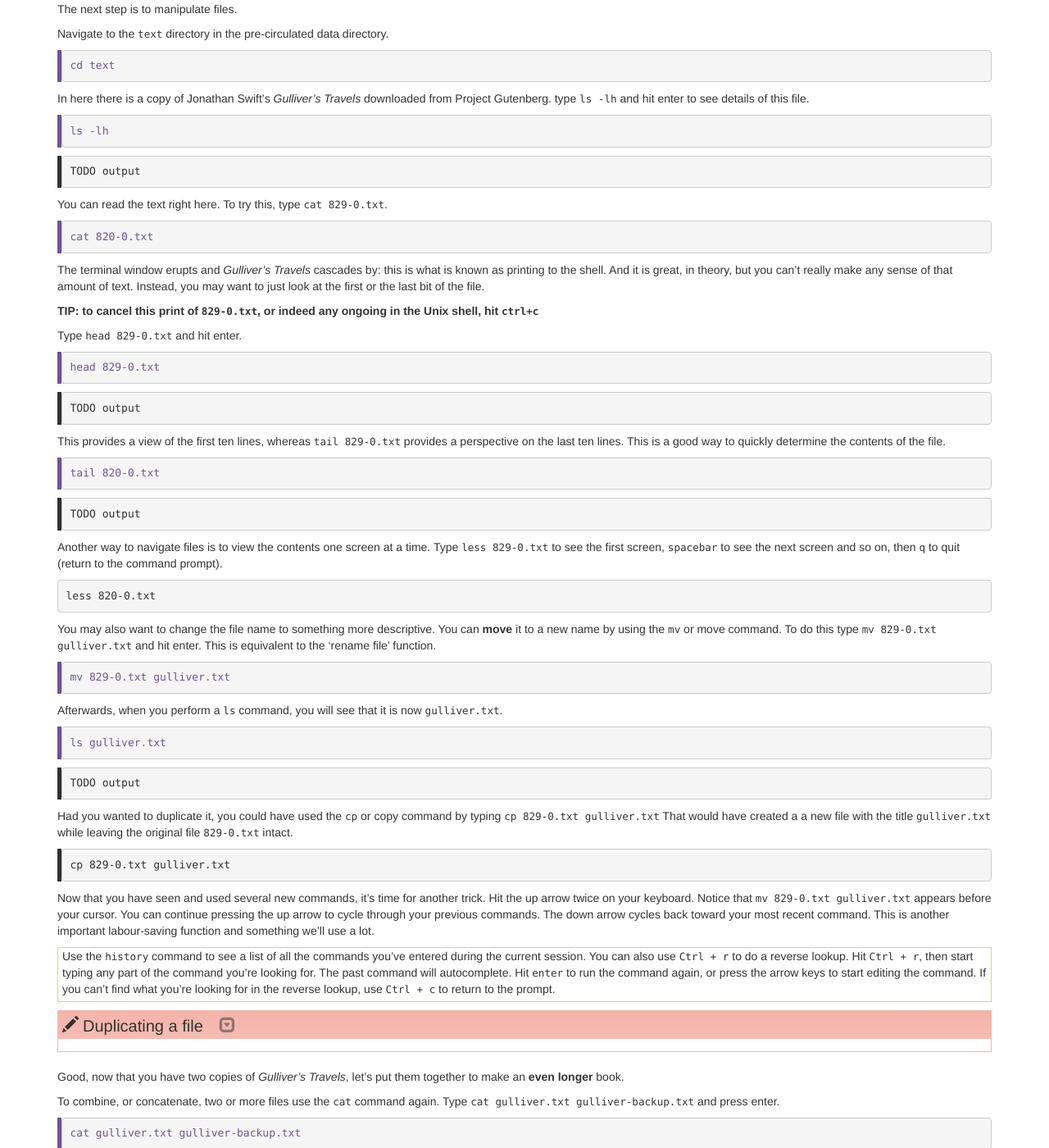
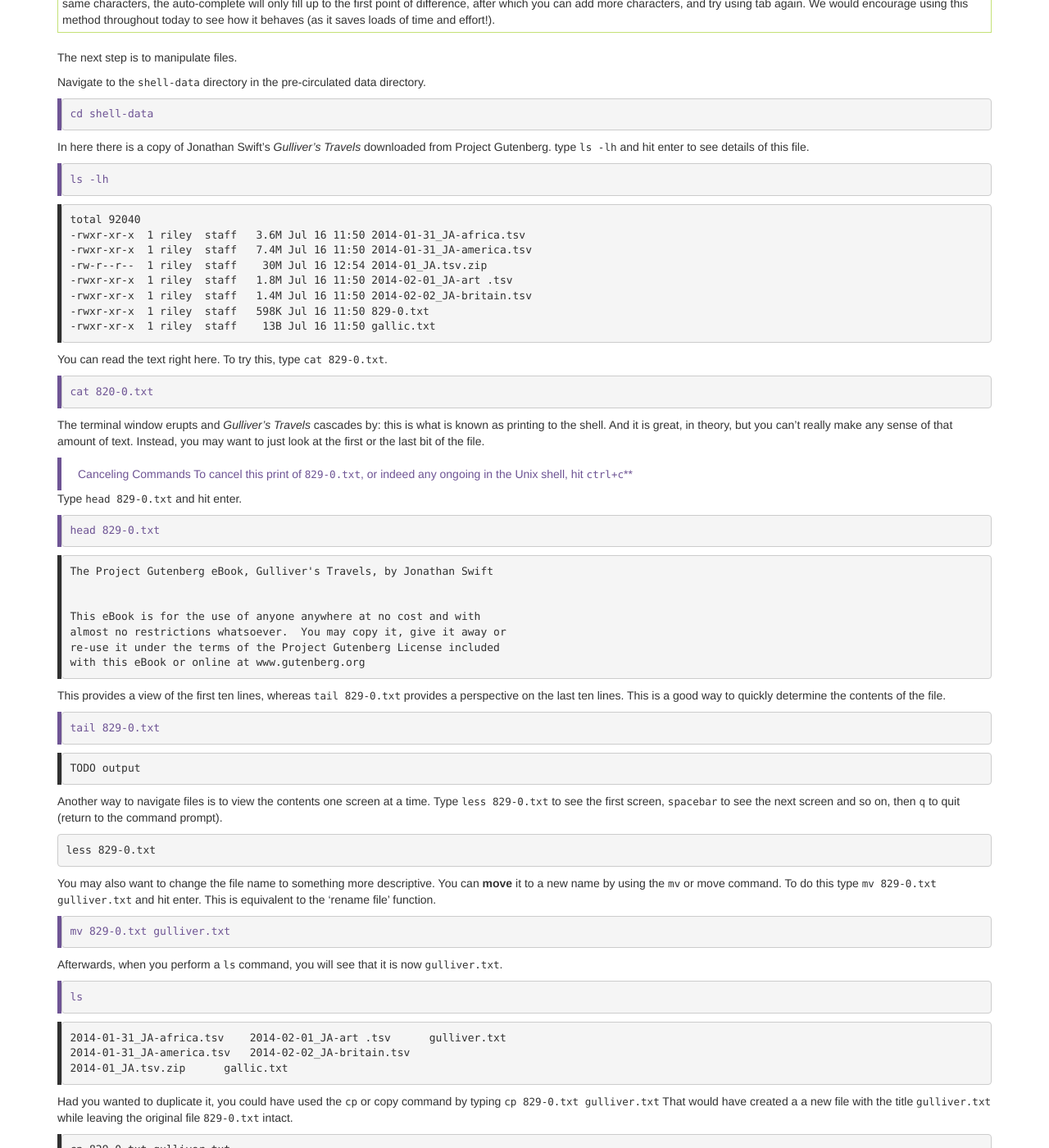
Before and after one commit to ucsdlib/library-bash, a Jekyll site: the page built from _episodes/01-intro-shell.md, in a window 1280 px wide and 1400 px high, scrolled down 11194 px. Shown: the whole window at 82% size. Built offline with Jekyll 4.4.1, drawn with Linux system fonts in a browser that asks for light colours; some of the changed text lies outside the part shown.

Commit message:
cleaning up ep 1

```diff
--- a/_episodes/01-intro-shell.md
+++ b/_episodes/01-intro-shell.md
@@ -665,8 +665,10 @@ pwd
 ~~~
 
 ~~~
+/Users/riley
+~~~
 {: .output}
-~~~
+
 
 Now type `mkdir firstdir` and hit enter. This used the `mkdir` command (meaning 'make directories') to create a directory named 'firstdir'. Then move into that directory using the `cd` command.
 
@@ -681,19 +683,21 @@ To navigate to the `firstdir` directory you could type `cd firstdir`.
 Alternatively, you could type `cd f` and then hit tab
 You will notice that the interface completes the line to `cd firstdir`.
 
-**Hitting tab at any time within the shell will prompt it to attempt to auto-complete
-the line based on the files or sub-directories in the current directory.
-Where two or more files have the same characters, the auto-complete will only fill up to the
-first point of difference, after which you can add more characters, and
-try using tab again. We would encourage using this method throughout
-today to see how it behaves (as it saves loads of time and effort!).**
+> ## Tab for Auto-complete
+>Hitting tab at any time within the shell will prompt it to attempt to auto-complete
+>the line based on the files or sub-directories in the current directory.
+>Where two or more files have the same characters, the auto-complete will only fill up to the
+>first point of difference, after which you can add more characters, and
+>try using tab again. We would encourage using this method throughout
+>today to see how it behaves (as it saves loads of time and effort!).
+{: .callout}
 
 The next step is to manipulate files.
 
-Navigate to the `text` directory in the pre-circulated data directory.
+Navigate to the `shell-data` directory in the pre-circulated data directory.
 
 ~~~
-cd text
+cd shell-data
 ~~~
 {: .source}
 
@@ -706,7 +710,14 @@ ls -lh
 {: .source}
 
 ~~~
-TODO output
+total 92040
+-rwxr-xr-x  1 riley  staff   3.6M Jul 16 11:50 2014-01-31_JA-africa.tsv
+-rwxr-xr-x  1 riley  staff   7.4M Jul 16 11:50 2014-01-31_JA-america.tsv
+-rw-r--r--  1 riley  staff    30M Jul 16 12:54 2014-01_JA.tsv.zip
+-rwxr-xr-x  1 riley  staff   1.8M Jul 16 11:50 2014-02-01_JA-art .tsv
+-rwxr-xr-x  1 riley  staff   1.4M Jul 16 11:50 2014-02-02_JA-britain.tsv
+-rwxr-xr-x  1 riley  staff   598K Jul 16 11:50 829-0.txt
+-rwxr-xr-x  1 riley  staff    13B Jul 16 11:50 gallic.txt
 ~~~
 {: .output}
 
@@ -723,7 +734,9 @@ The terminal window erupts and *Gulliver's Travels* cascades by: this is what is
 And it is great, in theory, but you can't really make any sense of that amount of text.
 Instead, you may want to just look at the first or the last bit of the file.
 
-**TIP: to cancel this print of `829-0.txt`, or indeed any ongoing in the Unix shell, hit `ctrl+c`**
+>Canceling Commands
+>To cancel this print of `829-0.txt`, or indeed any ongoing in the Unix shell, hit `ctrl+c`**
+{: .source}
 
 Type `head 829-0.txt` and hit enter.
 
@@ -733,7 +746,13 @@ head 829-0.txt
 {: .source}
 
 ~~~
-TODO output
+The Project Gutenberg eBook, Gulliver's Travels, by Jonathan Swift
+
+
+This eBook is for the use of anyone anywhere at no cost and with
+almost no restrictions whatsoever.  You may copy it, give it away or
+re-use it under the terms of the Project Gutenberg License included
+with this eBook or online at www.gutenberg.org
 ~~~
 {: .output}
 
@@ -742,7 +761,7 @@ This provides a view of the first ten lines,
 whereas `tail 829-0.txt` provides a perspective on the last ten lines.
 This is a good way to quickly determine the contents of the file.
 ~~~
-tail 820-0.txt
+tail 829-0.txt
 ~~~
 {: .source}
 
@@ -757,8 +776,9 @@ Type `less 829-0.txt` to see the first screen, `spacebar` to see the
 next screen and so on, then `q` to quit (return to the command prompt).
 
 ~~~
-less 820-0.txt
+less 829-0.txt
 ~~~
+{: .bash}
 
 You may also want to change the file name to something more descriptive.
 You can **move** it to a new name by using the `mv` or move command.
@@ -772,12 +792,14 @@ mv 829-0.txt gulliver.txt
 Afterwards, when you perform a `ls` command, you will see that it is now `gulliver.txt`.
 
 ~~~
-ls gulliver.txt
+ls
 ~~~
 {: .source}
 
 ~~~
-TODO output
+2014-01-31_JA-africa.tsv    2014-02-01_JA-art .tsv      gulliver.txt
+2014-01-31_JA-america.tsv   2014-02-02_JA-britain.tsv
+2014-01_JA.tsv.zip      gallic.txt
 ~~~
 {: .output}
 
@@ -821,7 +844,7 @@ Good, now that you have two copies of *Gulliver's Travels*,
 let's put them together to make an **even longer** book.
 
 To combine, or concatenate, two or more files use the `cat` command
-again. Type `cat gulliver.txt gulliver-backup.txt` and press enter.
+again.
 
 ~~~
 cat gulliver.txt gulliver-backup.txt
@@ -848,7 +871,9 @@ ls
 {: .source}
 
 ~~~
-TODO output
+2014-01-31_JA-africa.tsv    2014-02-01_JA-art .tsv      gulliver-backup.txt
+2014-01-31_JA-america.tsv   2014-02-02_JA-britain.tsv   gulliver-twice.txt
+2014-01_JA.tsv.zip      gallic.txt          gulliver.txt
 ~~~
 {: .output}
 
```
Also changed, not shown: other parts of _episodes/01-intro-shell.md (+7 -6 lines).
